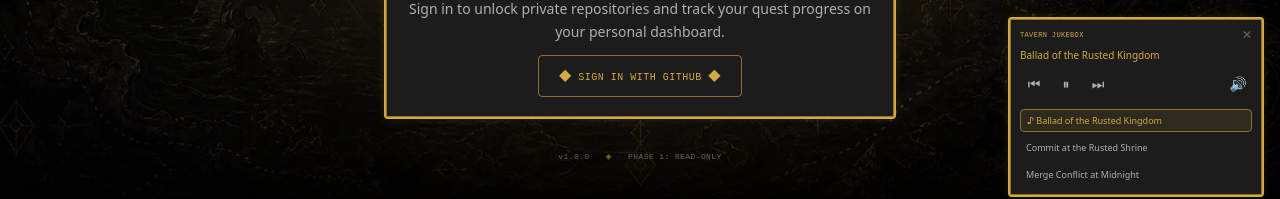
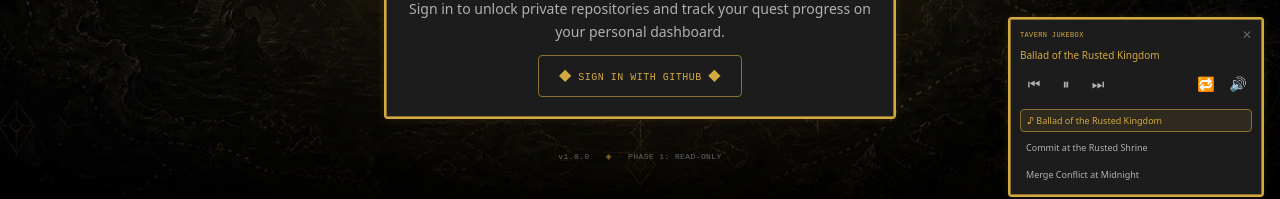
Before and after one commit to thoerner/questhub, a Next.js app: page / in a window 1280 px wide. Both pictures are taken after a click on the button "Open music player". Shown: the part 587-786 px from the top of the page. Built offline with nearby package versions, Linux system fonts and the light colour scheme; no server answers; a web font is replaced by a local one.

Commit message:
feat: add loop toggle to music player
Adds a repeat button (🔁) that loops the current track instead of
advancing to the next one. Uses the native audio loop property.

```diff
--- a/src/components/rpg/music-player.tsx
+++ b/src/components/rpg/music-player.tsx
@@ -27,6 +27,7 @@ export function MusicPlayer() {
   const [isExpanded, setIsExpanded] = useState(false);
   const [isPlaying, setIsPlaying] = useState(false);
   const [isMuted, setIsMuted] = useState(false);
+  const [isLooping, setIsLooping] = useState(false);
   const [trackIndex, setTrackIndex] = useState(0);
   const audioRef = useRef<HTMLAudioElement | null>(null);
   const initializedRef = useRef(false);
@@ -79,9 +80,16 @@ export function MusicPlayer() {
     }
   }, [trackIndex]); // eslint-disable-line react-hooks/exhaustive-deps
 
+  useEffect(() => {
+    const audio = audioRef.current;
+    if (!audio) return;
+    audio.loop = isLooping;
+  }, [isLooping]);
+
   const handleEnded = useCallback(() => {
+    if (isLooping) return;
     setTrackIndex((prev) => (prev + 1) % TRACKS.length);
-  }, []);
+  }, [isLooping]);
 
   const togglePlay = useCallback(() => {
     const audio = audioRef.current;
@@ -143,9 +151,14 @@ export function MusicPlayer() {
                 ⏭
               </PlayerButton>
             </div>
-            <PlayerButton onClick={toggleMute} label={isMuted ? "Unmute" : "Mute"}>
-              {isMuted ? "🔇" : "🔊"}
-            </PlayerButton>
+            <div className="flex items-center gap-1">
+              <PlayerButton onClick={() => setIsLooping((prev) => !prev)} label={isLooping ? "Disable loop" : "Loop track"}>
+                <span className={isLooping ? "text-accent-gold" : ""}>🔁</span>
+              </PlayerButton>
+              <PlayerButton onClick={toggleMute} label={isMuted ? "Unmute" : "Mute"}>
+                {isMuted ? "🔇" : "🔊"}
+              </PlayerButton>
+            </div>
           </div>
 
           <div className="space-y-px">
```
